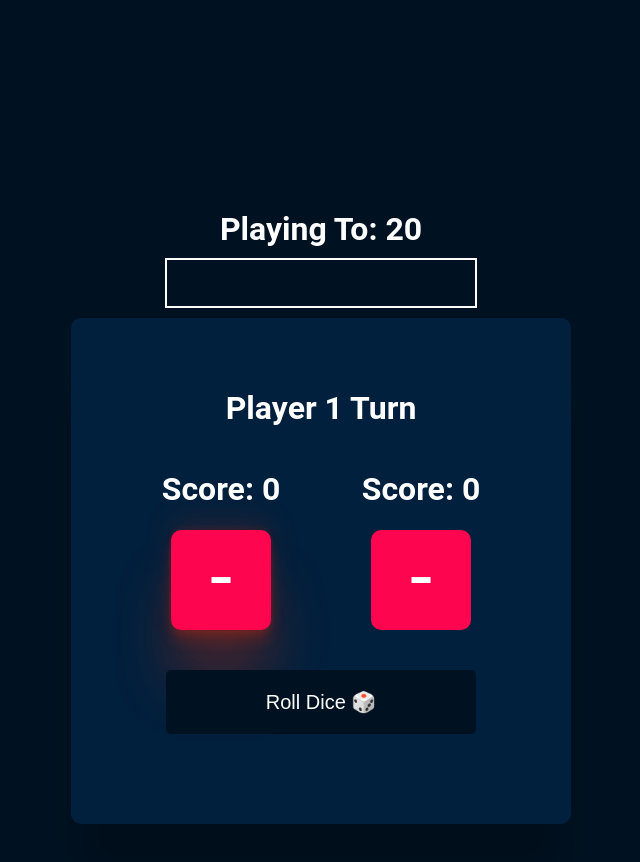
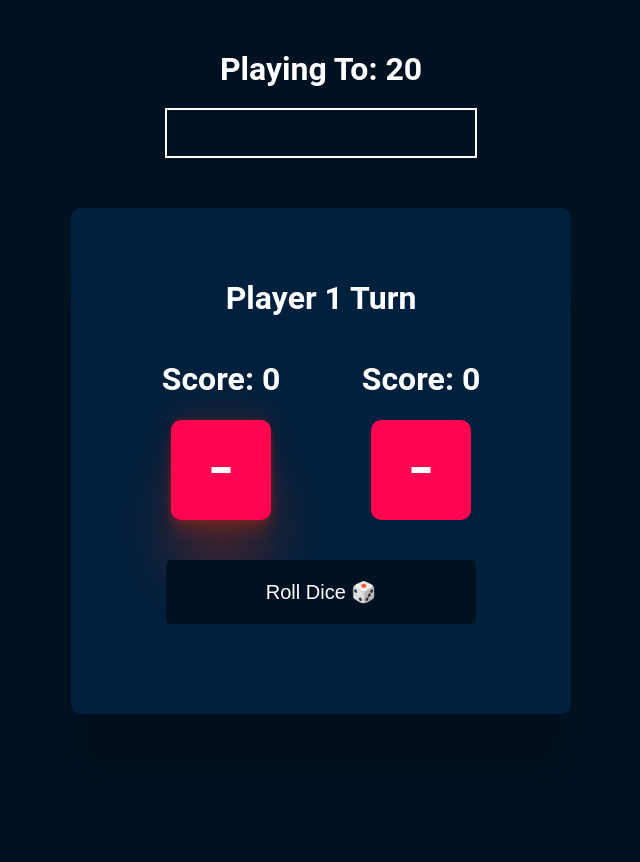
Before and after one commit to manandarial/Dice-Game, a plain HTML site: page index.html in a window 1280 px wide. Shown: the whole page, without its empty margins (319-959 px from the left). Drawn offline with Linux system fonts and the light colour scheme.

Commit message:
changed styling

```diff
--- a/style.css
+++ b/style.css
@@ -8,13 +8,12 @@ html, body {
     --background-color: #001222;
     --button-primary: #001222;
     --container-color: #00203D;
-
     margin: 0;
     padding: 0;
 }
 
 body {
-    padding-top: 200px;
+    padding-top: 50px;
     background-color: var(--background-color);
     font-family: 'Roboto', sans-serif;
     height: 100vh;
@@ -27,12 +26,12 @@ body {
     flex-direction: column;
     align-items: center;
     justify-content: center;
-    padding: 10px 0px;
+    padding-bottom: 50px;
     margin: 0;
 }
 
 .heading h1{
-    padding: 0px 0px 10px 0px;
+    padding: 0px 0px 20px 0px;
     margin: 0;
 }
 
```
